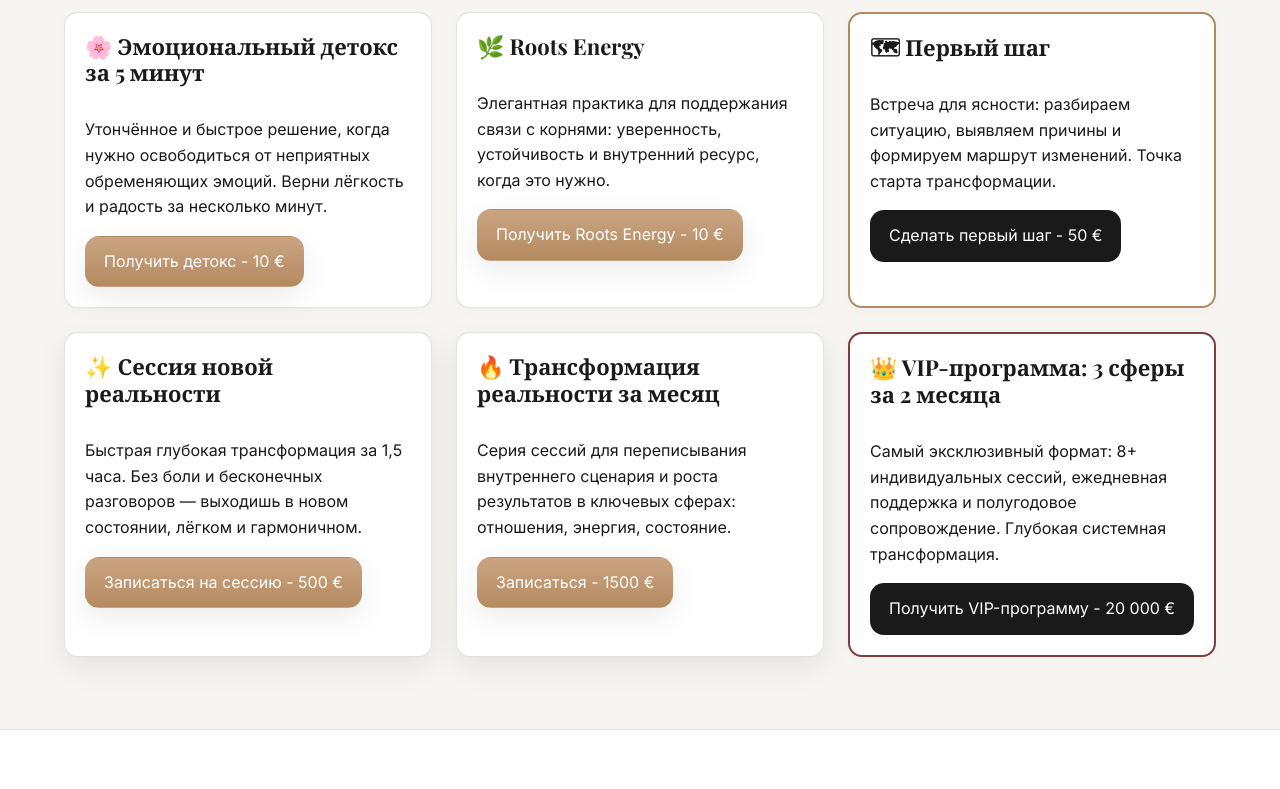
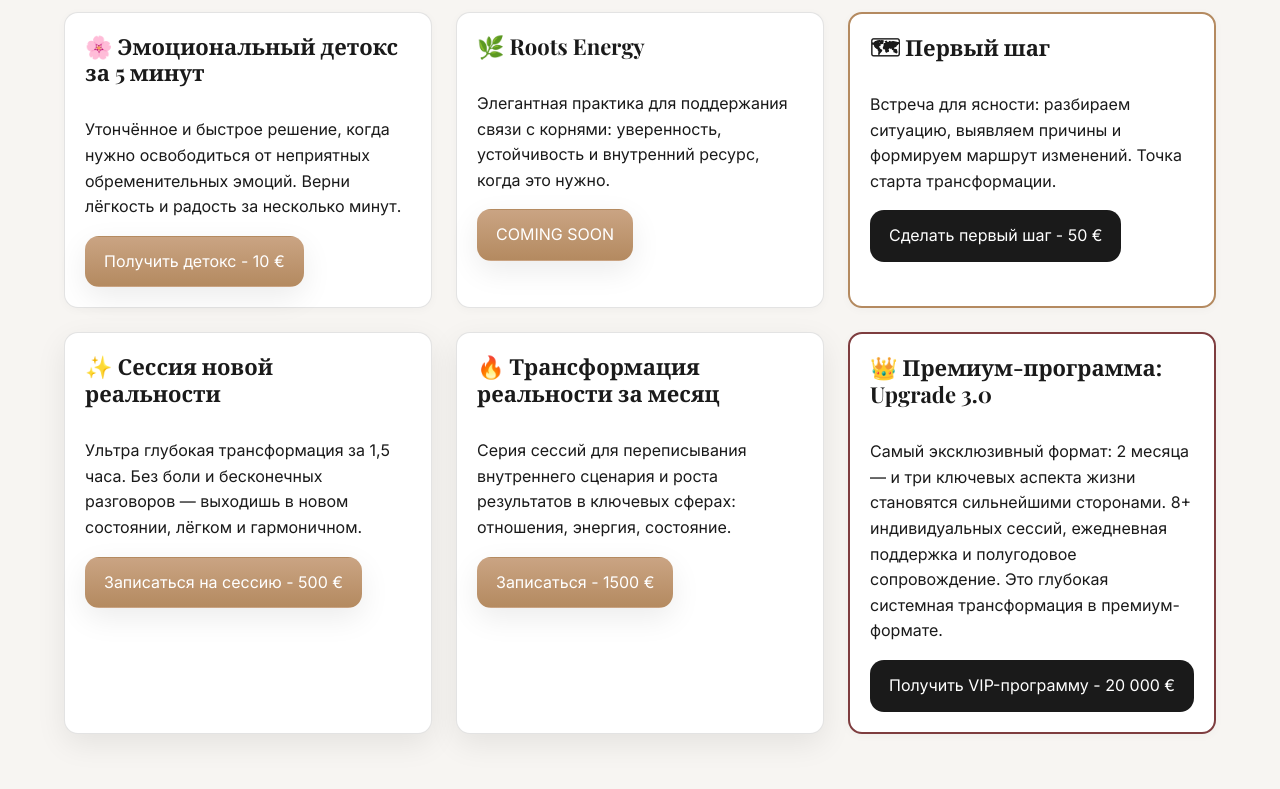
Before and after one commit to RomanVivchar/ludmila_m_site.github.io, a plain HTML site: page index.html in a window 1280 px wide. Shown: the part 1671-2460 px from the top of the page. Drawn offline with nearby package versions, Linux system fonts and the light colour scheme.

Commit message:
Changes in text

```diff
--- a/index.html
+++ b/index.html
@@ -35,7 +35,7 @@
           <h1>Живи свою настоящую жизнь.<br> Я помогу тебе выйти за пределы привычного и создать реальность, которая действительно твоя.</h1>
           <p class="lead">25 лет научной работы и тысячи трансформаций. Быстро, элегантно, эффективно.</p>
           <div class="hero__ctas">
-            <a id="diagnostics" class="btn btn--primary" href="#contacts">Начать с диагностики</a>
+            <a id="diagnostics" class="btn btn--primary" href="#contacts">Сделать первый шаг</a>
             <a class="btn btn--ghost" href="#products">Посмотреть продукты</a>
           </div>
         </div>
@@ -79,7 +79,7 @@
             <div class="card__header">
               <h3>🌸 Эмоциональный детокс за 5 минут</h3>
             </div>
-            <p>Утончённое и быстрое решение, когда нужно освободиться от неприятных обременяющих эмоций. Верни лёгкость и радость за несколько минут.</p>
+            <p>Утончённое и быстрое решение, когда нужно освободиться от неприятных обременительных эмоций. Верни лёгкость и радость за несколько минут.</p>
             <div class="card__actions">
               <a class="btn btn--primary" onclick="openMessengerModal('Здравствуйте! Я хочу получить эмоциональный детокс за 5 минут!')">Получить детокс - 10 €</a>
             </div>
@@ -91,7 +91,7 @@
             </div>
             <p>Элегантная практика для поддержания связи с корнями: уверенность, устойчивость и внутренний ресурс, когда это нужно.</p>
             <div class="card__actions">
-              <a class="btn btn--primary" onclick="openMessengerModal('Здравствуйте! Я хочу получить Roots Energy!')">Получить Roots Energy - 10 €</a>
+              <a class="btn btn--primary" onclick="openMessengerModal('Здравствуйте! Я хочу получить Roots Energy!')">COMING SOON</a>
             </div>
           </article>
 
@@ -109,7 +109,7 @@
             <div class="card__header">
               <h3>✨ Сессия новой реальности</h3>
             </div>
-            <p>Быстрая глубокая трансформация за 1,5 часа. Без боли и бесконечных разговоров — выходишь в новом состоянии, лёгком и гармоничном.</p>
+            <p>Ультра глубокая трансформация за 1,5 часа. Без боли и бесконечных разговоров — выходишь в новом состоянии, лёгком и гармоничном.</p>
             <div class="card__actions">
               <a class="btn btn--primary" onclick="openMessengerModal('Здравствуйте! Я хочу записаться на сессию!')">Записаться на сессию - 500 €</a>
             </div>
@@ -127,9 +127,9 @@
 
           <article class="card card--vip">
             <div class="card__header">
-              <h3>👑 VIP-программа: 3 сферы за 2 месяца</h3>
+              <h3>👑 Премиум-программа: Upgrade 3.0</h3>
             </div>
-            <p>Самый эксклюзивный формат: 8+ индивидуальных сессий, ежедневная поддержка и полугодовое сопровождение. Глубокая системная трансформация.</p>
+            <p>Самый эксклюзивный формат:  2 месяца — и три ключевых аспекта жизни становятся сильнейшими сторонами. 8+ индивидуальных сессий, ежедневная поддержка и полугодовое сопровождение. Это глубокая системная трансформация в премиум-формате.</p>
             <div class="card__actions">
               <a class="btn btn--contrast" onclick="openMessengerModal('Здравствуйте! Я хочу получить VIP-программу!')">Получить VIP-программу - 20 000 €</a>
             </div>
@@ -244,11 +244,11 @@
           <ul class="contact-list">
             <li><strong>Instagram:</strong> <a href="https://www.instagram.com/l.v.malahova/">@l.v.malahova</a></li>
             <li><strong>Email:</strong> <a href="mailto:milamalahova@yahoo.com">milamalahova@yahoo.com</a></li>
-            <li><strong>Telegram / WhatsApp:</strong> <a href="https://t.me/lvmalahova">@lvmalahova</a></li>
+            <li><strong>Telegram / MAX:</strong> <a href="https://t.me/lvmalahova">@lvmalahova</a></li>
             <li><strong>WhatsApp:</strong> <a href="https://wa.me/+79370862719">+79370862719</a></li>
           </ul>
           <div class="cta-row">
-            <a class="btn btn--primary" onclick="openMessengerModal('Здравствуйте! Я хочу записаться на консультацию.')">Записаться на консультацию</a>
+            <a class="btn btn--primary" onclick="openMessengerModal('Здравствуйте! Я хочу записаться на консультацию.')">Сделать первый шаг</a>
           </div>
         </div>
         <!-- <form class="contact-form" action="#" method="post">
```
